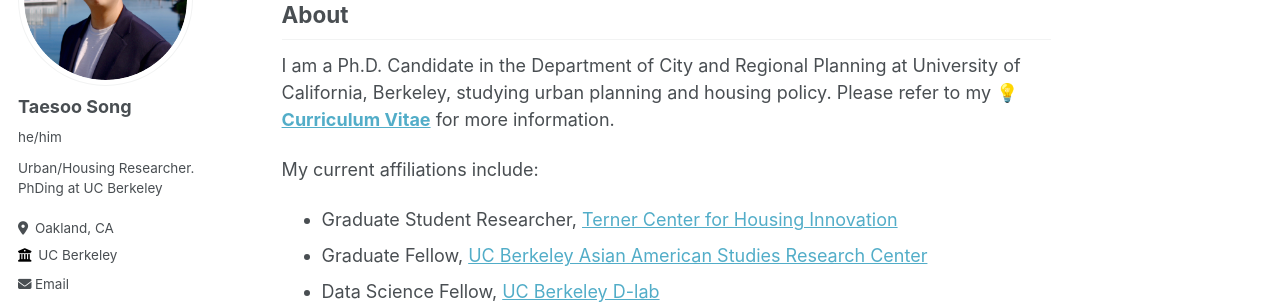
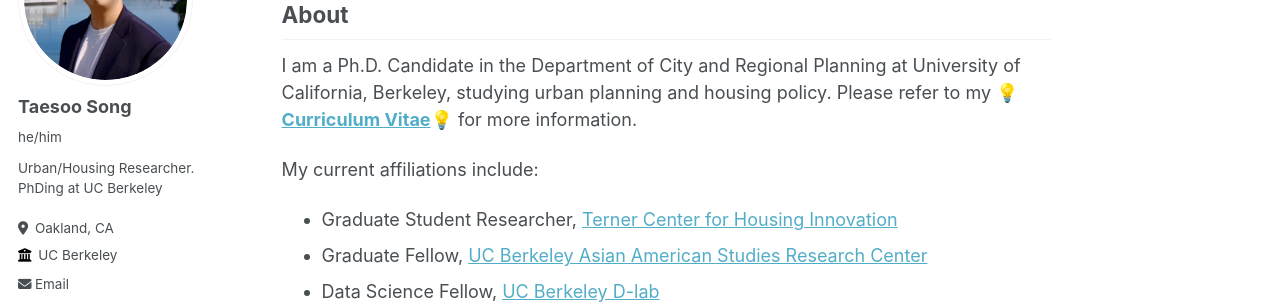
Before and after one commit to taesoosong/taesoosong.github.io, a Jekyll site: the page built from _pages/about.md, in a window 1280 px wide and 900 px high. Shown: the part 192-496 px from the top of the window. Built offline with Jekyll 4.4.1, drawn with Linux system fonts in a browser that asks for light colours; some web fonts are replaced.

```diff
--- a/_pages/about.md
+++ b/_pages/about.md
@@ -9,7 +9,7 @@ redirect_from:
 ---
 
 ## About
-I am a Ph.D. Candidate in the Department of City and Regional Planning at University of California, Berkeley, studying urban planning and housing policy. Please refer to my 💡[**Curriculum Vitae**](https://taesoosong.github.io/academic_cv/song_taesoo_cv.pdf) for more information.
+I am a Ph.D. Candidate in the Department of City and Regional Planning at University of California, Berkeley, studying urban planning and housing policy. Please refer to my 💡[**Curriculum Vitae**](https://taesoosong.github.io/academic_cv/song_taesoo_cv.pdf)💡 for more information.
 
 My current affiliations include:
 - Graduate Student Researcher, [Terner Center for Housing Innovation](https://ternercenter.berkeley.edu/)
```
